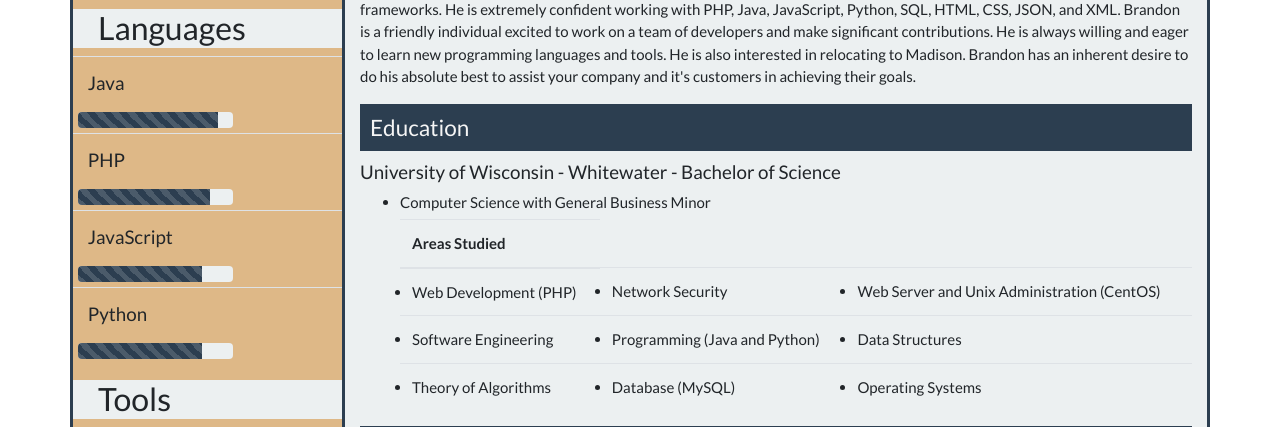
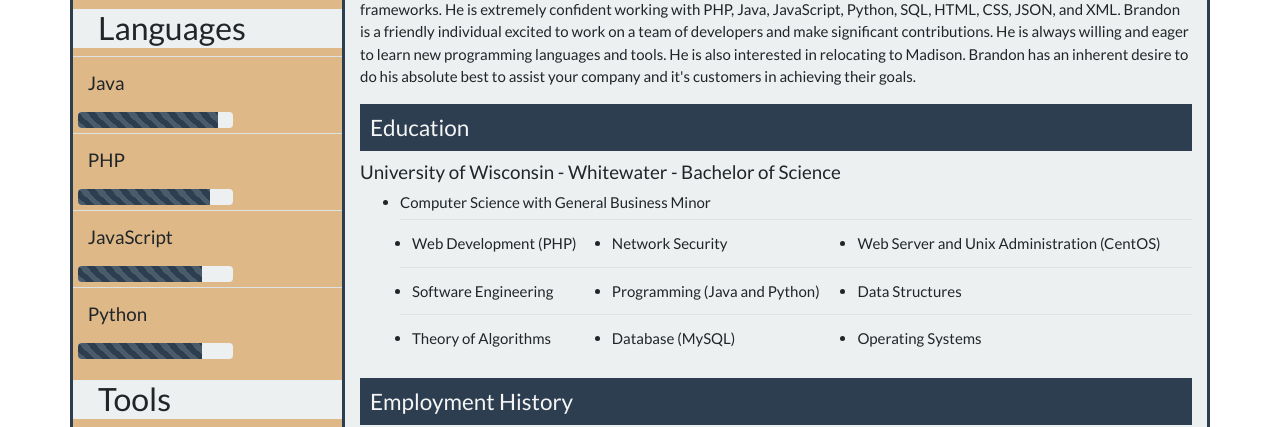
Before and after one commit to BrandonHebel/brandon, a Django app: page / in a window 1280 px wide. Shown: the part 337-764 px from the top of the page. Run offline with Django 3.2, Linux system fonts and the light colour scheme; some libraries are stand-ins or nearby versions.

Commit message:
fit to one page pdf

```diff
--- a/resume/templates/resume/index.html
+++ b/resume/templates/resume/index.html
@@ -118,7 +118,7 @@
         <h5>University of Wisconsin - Whitewater - Bachelor of Science</h5>
         <ul>
           <li><h6>Computer Science with General Business Minor</h6></li>
-          <table class="table"><thead><th>Areas Studied</th></thead>
+          <table class="table"><!--<thead><th>Areas Studied</thead>-->
             <tr>
               <td><li>Web Development (PHP)</li></td>
               <td><li>Network Security</li></td>
```
